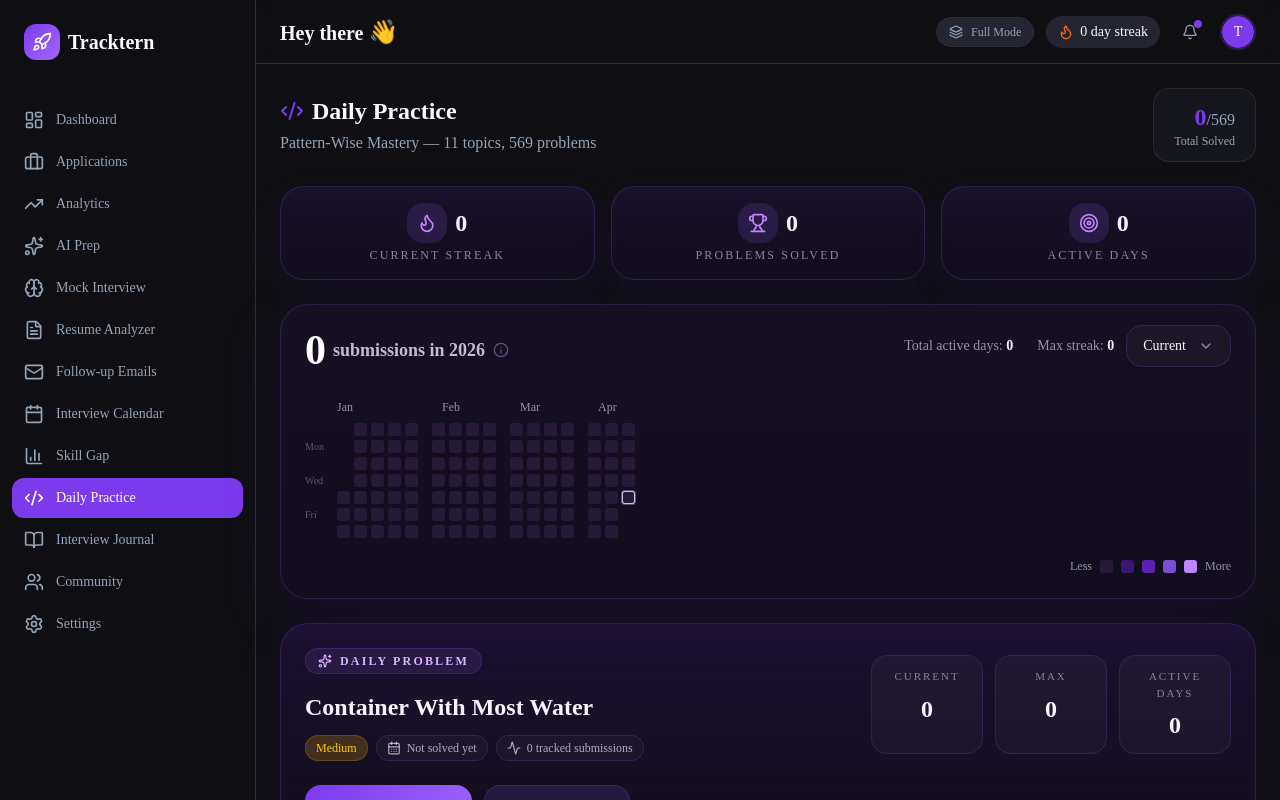
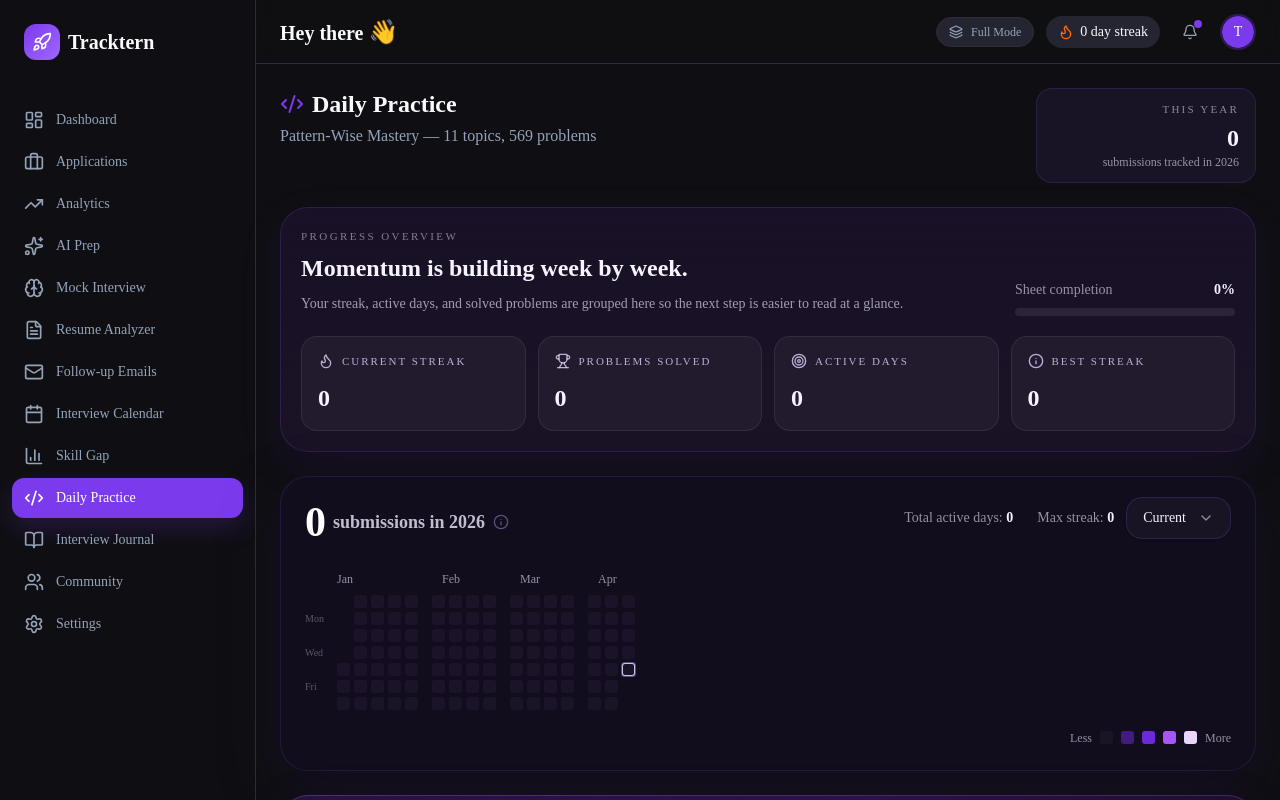
Before and after one commit to ayushoncode/Tracktern, a Next.js app in the folder client/: page /practice in a window 1280 px wide. Shown: the top 800 px of the page. Built offline with nearby package versions, Linux system fonts and the light colour scheme.

Commit message:
Refine practice dashboard UX

```diff
--- a/client/app/(dashboard)/practice/page.tsx
+++ b/client/app/(dashboard)/practice/page.tsx
@@ -670,11 +670,11 @@ const HEATMAP_CELL_SIZE = 13
 const HEATMAP_GRID_GAP = 4
 const HEATMAP_MONTH_GAP = 10
 const HEATMAP_LEVEL_STYLES = [
-  "bg-[#261a36] hover:bg-[#312046]",
-  "bg-[#4c1d95]/70 hover:bg-[#5b21b6]/80",
-  "bg-[#6d28d9]/80 hover:bg-[#7c3aed]/85",
-  "bg-[#8b5cf6]/85 hover:bg-[#9f67ff]/90",
-  "bg-[#c084fc] hover:bg-[#d8a4ff]",
+  "bg-[#1b1327] hover:bg-[#251735]",
+  "bg-[#4c1d95]/85 hover:bg-[#5b21b6]",
+  "bg-[#6d28d9] hover:bg-[#7c3aed]",
+  "bg-[#a855f7] hover:bg-[#b56cff]",
+  "bg-[#e9d5ff] hover:bg-[#f3e8ff]",
 ]
 
 type View = "home" | "topic" | "pattern"
@@ -929,7 +929,7 @@ export default function PracticePage() {
   // HOME VIEW
   return (
     <div className="space-y-6 max-w-5xl">
-      <div className="flex items-center justify-between">
+      <div className="flex flex-col gap-4 sm:flex-row sm:items-start sm:justify-between">
         <div>
           <h2 className="text-2xl font-bold text-foreground flex items-center gap-2">
             <Code2 className="w-6 h-6 text-primary" />
@@ -937,45 +937,67 @@ export default function PracticePage() {
           </h2>
           <p className="text-muted-foreground mt-1">Pattern-Wise Mastery — {SHEET_DATA.length} topics, {grandTotal} problems</p>
         </div>
-        <div className="glass-card rounded-xl border border-border px-5 py-3 text-right">
-          <div className="text-2xl font-bold text-primary">{totalSolved}<span className="text-muted-foreground text-base font-normal">/{grandTotal}</span></div>
-          <div className="text-xs text-muted-foreground">Total Solved</div>
+        <div className="rounded-2xl border border-[#8b5cf6]/16 bg-[#8b5cf6]/8 px-4 py-3 text-left sm:min-w-[220px] sm:text-right">
+          <div className="text-[11px] uppercase tracking-[0.2em] text-violet-100/55">This Year</div>
+          <div className="mt-1 text-2xl font-black text-violet-50">{currentYearStats.totalSubmissions}</div>
+          <div className="text-xs text-violet-100/60">submissions tracked in {currentYear}</div>
         </div>
       </div>
 
-      {/* Stats */}
-      <div className="grid grid-cols-1 gap-4 sm:grid-cols-3">
-        <div className="rounded-[24px] border border-[#8b5cf6]/20 bg-[linear-gradient(180deg,rgba(109,40,217,0.12)_0%,rgba(18,13,29,0.9)_100%)] p-4 text-center shadow-[0_14px_34px_rgba(76,29,149,0.12)]">
-          <div className="mb-1 flex items-center justify-center gap-2">
-            <div className="flex h-10 w-10 items-center justify-center rounded-2xl bg-[#8b5cf6]/15">
-              <Flame className="h-5 w-5 text-[#c084fc]" />
+      <div className="rounded-[28px] border border-[#8b5cf6]/18 bg-[linear-gradient(180deg,rgba(109,40,217,0.1)_0%,rgba(28,19,39,0.9)_100%)] p-5 shadow-[0_16px_40px_rgba(76,29,149,0.14)]">
+        <div className="flex flex-col gap-5 lg:flex-row lg:items-end lg:justify-between">
+          <div className="max-w-2xl">
+            <p className="text-[11px] uppercase tracking-[0.22em] text-violet-100/50">Progress Overview</p>
+            <h3 className="mt-2 text-2xl font-black text-violet-50">Momentum is building week by week.</h3>
+            <p className="mt-2 text-sm leading-6 text-violet-100/65">
+              Your streak, active days, and solved problems are grouped here so the next step is easier to read at a glance.
+            </p>
+          </div>
+          <div className="min-w-[220px]">
+            <div className="flex items-end justify-between text-sm text-violet-100/60">
+              <span>Sheet completion</span>
+              <span className="font-semibold text-violet-50">{Math.round((totalSolved / grandTotal) * 100)}%</span>
             </div>
-            <span className="text-2xl font-bold text-violet-50">{stats.currentStreak}</span>
+            <div className="mt-2 h-2 rounded-full bg-white/8">
+              <div className="h-2 rounded-full bg-[linear-gradient(90deg,#7c3aed_0%,#c084fc_100%)]" style={{ width: `${Math.round((totalSolved / grandTotal) * 100)}%` }} />
+            </div>
           </div>
-          <p className="text-xs uppercase tracking-[0.18em] text-violet-100/55">Current Streak</p>
         </div>
-        <div className="rounded-[24px] border border-[#8b5cf6]/20 bg-[linear-gradient(180deg,rgba(109,40,217,0.12)_0%,rgba(18,13,29,0.9)_100%)] p-4 text-center shadow-[0_14px_34px_rgba(76,29,149,0.12)]">
-          <div className="mb-1 flex items-center justify-center gap-2">
-            <div className="flex h-10 w-10 items-center justify-center rounded-2xl bg-[#8b5cf6]/15">
-              <Trophy className="h-5 w-5 text-[#c084fc]" />
+
+        <div className="mt-5 grid grid-cols-2 gap-3 lg:grid-cols-4">
+          <div className="rounded-2xl border border-white/8 bg-white/[0.04] p-4">
+            <div className="flex items-center gap-2 text-violet-200/80">
+              <Flame className="h-4 w-4" />
+              <span className="text-[11px] uppercase tracking-[0.18em]">Current Streak</span>
             </div>
-            <span className="text-2xl font-bold text-violet-50">{totalSolved}</span>
+            <p className="mt-3 text-2xl font-black text-violet-50">{stats.currentStreak}</p>
           </div>
-          <p className="text-xs uppercase tracking-[0.18em] text-violet-100/55">Problems Solved</p>
-        </div>
-        <div className="rounded-[24px] border border-[#8b5cf6]/20 bg-[linear-gradient(180deg,rgba(109,40,217,0.12)_0%,rgba(18,13,29,0.9)_100%)] p-4 text-center shadow-[0_14px_34px_rgba(76,29,149,0.12)]">
-          <div className="mb-1 flex items-center justify-center gap-2">
-            <div className="flex h-10 w-10 items-center justify-center rounded-2xl bg-[#8b5cf6]/15">
-              <Target className="h-5 w-5 text-[#c084fc]" />
+          <div className="rounded-2xl border border-white/8 bg-white/[0.04] p-4">
+            <div className="flex items-center gap-2 text-violet-200/80">
+              <Trophy className="h-4 w-4" />
+              <span className="text-[11px] uppercase tracking-[0.18em]">Problems Solved</span>
             </div>
-            <span className="text-2xl font-bold text-violet-50">{stats.activeDays}</span>
+            <p className="mt-3 text-2xl font-black text-violet-50">{totalSolved}</p>
           </div>
-          <p className="text-xs uppercase tracking-[0.18em] text-violet-100/55">Active Days</p>
+          <div className="rounded-2xl border border-white/8 bg-white/[0.04] p-4">
+            <div className="flex items-center gap-2 text-violet-200/80">
+              <Target className="h-4 w-4" />
+              <span className="text-[11px] uppercase tracking-[0.18em]">Active Days</span>
+            </div>
+            <p className="mt-3 text-2xl font-black text-violet-50">{currentYearStats.activeDays}</p>
+          </div>
+          <div className="rounded-2xl border border-white/8 bg-white/[0.04] p-4">
+            <div className="flex items-center gap-2 text-violet-200/80">
+              <Info className="h-4 w-4" />
+              <span className="text-[11px] uppercase tracking-[0.18em]">Best Streak</span>
+            </div>
+            <p className="mt-3 text-2xl font-black text-violet-50">{stats.maxStreak}</p>
+          </div>
         </div>
       </div>
 
       {/* GitHub-style Yearly Heatmap */}
-      <div className="overflow-hidden rounded-[28px] border border-[#8b5cf6]/20 bg-[linear-gradient(180deg,#161022_0%,#120d1d_100%)] px-4 py-5 shadow-[0_20px_60px_rgba(76,29,149,0.18)] sm:px-6">
+      <div className="overflow-hidden rounded-[28px] border border-[#8b5cf6]/14 bg-[#120d1d] px-4 py-5 shadow-[0_20px_60px_rgba(32,17,54,0.35)] sm:px-6">
         <div className="flex flex-col gap-4 lg:flex-row lg:items-start lg:justify-between">
           <div className="flex items-center gap-2 text-[15px] font-semibold text-violet-50 sm:text-[18px]">
             <span className="text-3xl font-black tracking-tight text-white sm:text-[42px]">{currentYearStats.totalSubmissions}</span>
@@ -1041,13 +1063,19 @@ export default function PracticePage() {
                       return (
                         <div
                           key={day}
-                          title={`${cell.date}${cell.count > 0 ? ` • ${cell.count} submission${cell.count > 1 ? "s" : ""}` : ""}`}
                           className={cn(
-                            "h-[13px] w-[13px] rounded-[3px] border border-transparent transition-all",
+                            "group/heatmap relative h-[13px] w-[13px] rounded-[3px] border border-transparent transition-all",
                             HEATMAP_LEVEL_STYLES[level],
                             isToday && "border-violet-200/90 ring-1 ring-violet-300/40"
                           )}
-                        />
+                        >
+                          <div className="pointer-events-none absolute bottom-[calc(100%+8px)] left-1/2 z-20 w-max -translate-x-1/2 rounded-lg border border-violet-400/20 bg-[#1a1326] px-2.5 py-1.5 text-[11px] font-medium text-violet-50 opacity-0 shadow-lg transition-opacity duration-150 group-hover/heatmap:opacity-100">
+                            {cell.date}
+                            <span className="ml-1 text-violet-200/70">
+                              {cell.count > 0 ? `• ${cell.count} submission${cell.count > 1 ? "s" : ""}` : "• No submissions"}
+                            </span>
+                          </div>
+                        </div>
                       )
                     })}
                   </div>
@@ -1067,7 +1095,7 @@ export default function PracticePage() {
       </div>
 
       {/* Daily Problem */}
-      <div className="rounded-[28px] border border-[#8b5cf6]/20 bg-[linear-gradient(180deg,rgba(109,40,217,0.14)_0%,rgba(18,13,29,0.96)_100%)] p-5 shadow-[0_18px_48px_rgba(76,29,149,0.14)] sm:p-6">
+      <div className="rounded-[28px] border border-[#c084fc]/24 bg-[linear-gradient(135deg,rgba(109,40,217,0.22)_0%,rgba(45,18,78,0.94)_45%,rgba(18,13,29,0.98)_100%)] p-5 shadow-[0_24px_56px_rgba(76,29,149,0.2)] sm:p-6">
         <div className="flex flex-col gap-5 lg:flex-row lg:items-center lg:justify-between">
           <div className="max-w-2xl">
             <div className="inline-flex items-center gap-2 rounded-full border border-[#8b5cf6]/20 bg-[#8b5cf6]/12 px-3 py-1 text-xs font-semibold uppercase tracking-[0.18em] text-[#d8b4fe]">
@@ -1088,7 +1116,9 @@ export default function PracticePage() {
                 {stats.totalSubmissions} tracked submissions
               </span>
             </div>
-
+            <p className="mt-4 text-sm leading-7 text-violet-100/72">
+              Pick up today’s featured problem and keep the heatmap alive. Daily solves and pattern progress update the same tracker, so every solve moves the dashboard forward.
+            </p>
           </div>
 
           <div className="grid gap-3 sm:grid-cols-3 lg:w-[360px]">
@@ -1112,19 +1142,19 @@ export default function PracticePage() {
             href={dailyProblem.link}
             target="_blank"
             rel="noopener noreferrer"
-            className="inline-flex items-center justify-center gap-2 rounded-xl gradient-purple px-4 py-3 text-sm font-bold text-primary-foreground hover:opacity-90"
+            className="inline-flex items-center justify-center gap-2 rounded-xl gradient-purple px-5 py-3 text-sm font-bold text-primary-foreground shadow-[0_12px_30px_rgba(124,58,237,0.32)] transition-transform duration-200 hover:-translate-y-0.5 hover:opacity-95"
           >
-            Solve on LeetCode <ExternalLink className="w-4 h-4" />
+            Start Solving <ExternalLink className="w-4 h-4" />
           </a>
           {!dailyDone ? (
             <button
               onClick={markDailyDone}
-              className="inline-flex items-center justify-center gap-2 rounded-xl border border-[#8b5cf6]/22 bg-[#8b5cf6]/14 px-4 py-3 text-sm font-medium text-[#e9d5ff] hover:bg-[#8b5cf6]/22"
+              className="inline-flex items-center justify-center gap-2 rounded-xl border border-white/12 bg-white/[0.06] px-5 py-3 text-sm font-medium text-[#f5eaff] transition-colors hover:bg-white/[0.1]"
             >
-              <CheckCircle className="w-4 h-4" /> Mark as Solved
+              <CheckCircle className="w-4 h-4" /> Continue Practice
             </button>
           ) : (
-            <div className="inline-flex items-center justify-center gap-2 rounded-xl border border-[#8b5cf6]/22 bg-[#8b5cf6]/14 px-4 py-3 text-sm font-medium text-[#e9d5ff]">
+            <div className="inline-flex items-center justify-center gap-2 rounded-xl border border-white/12 bg-white/[0.06] px-5 py-3 text-sm font-medium text-[#f5eaff]">
               <CheckCircle className="w-4 h-4" /> Come back tomorrow for a new one
             </div>
           )}
--- a/client/components/sidebar.tsx
+++ b/client/components/sidebar.tsx
@@ -67,7 +67,15 @@ export function Sidebar() {
             const isActive = pathname === item.href
             return (
               <li key={item.href}>
-                <Link href={item.href} className={cn("flex items-center gap-3 px-3 py-2.5 rounded-lg text-sm font-medium transition-all", isActive ? "bg-sidebar-primary text-sidebar-primary-foreground" : "text-muted-foreground hover:text-sidebar-foreground hover:bg-sidebar-accent")}>
+                <Link
+                  href={item.href}
+                  className={cn(
+                    "flex items-center gap-3 px-3 py-2.5 rounded-lg text-sm font-medium transition-all duration-200",
+                    isActive
+                      ? "bg-sidebar-primary text-sidebar-primary-foreground shadow-[0_10px_24px_rgba(124,58,237,0.2)]"
+                      : "text-muted-foreground hover:-translate-y-0.5 hover:text-sidebar-foreground hover:bg-sidebar-accent/90 hover:shadow-[0_8px_18px_rgba(124,58,237,0.08)]"
+                  )}
+                >
                   <item.icon className="w-5 h-5 shrink-0" />
                   <span className="truncate">{item.label}</span>
                 </Link>
```
